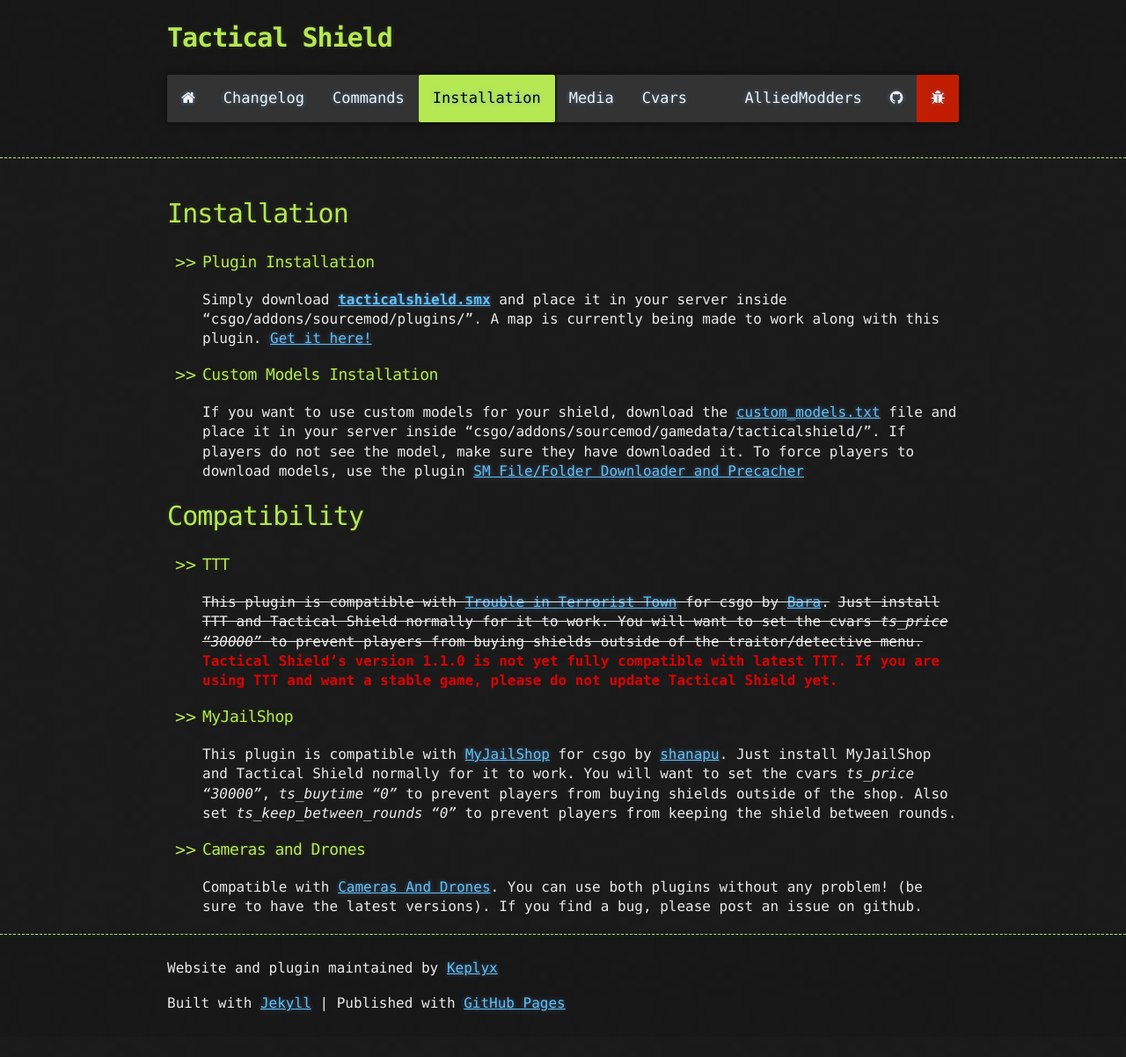
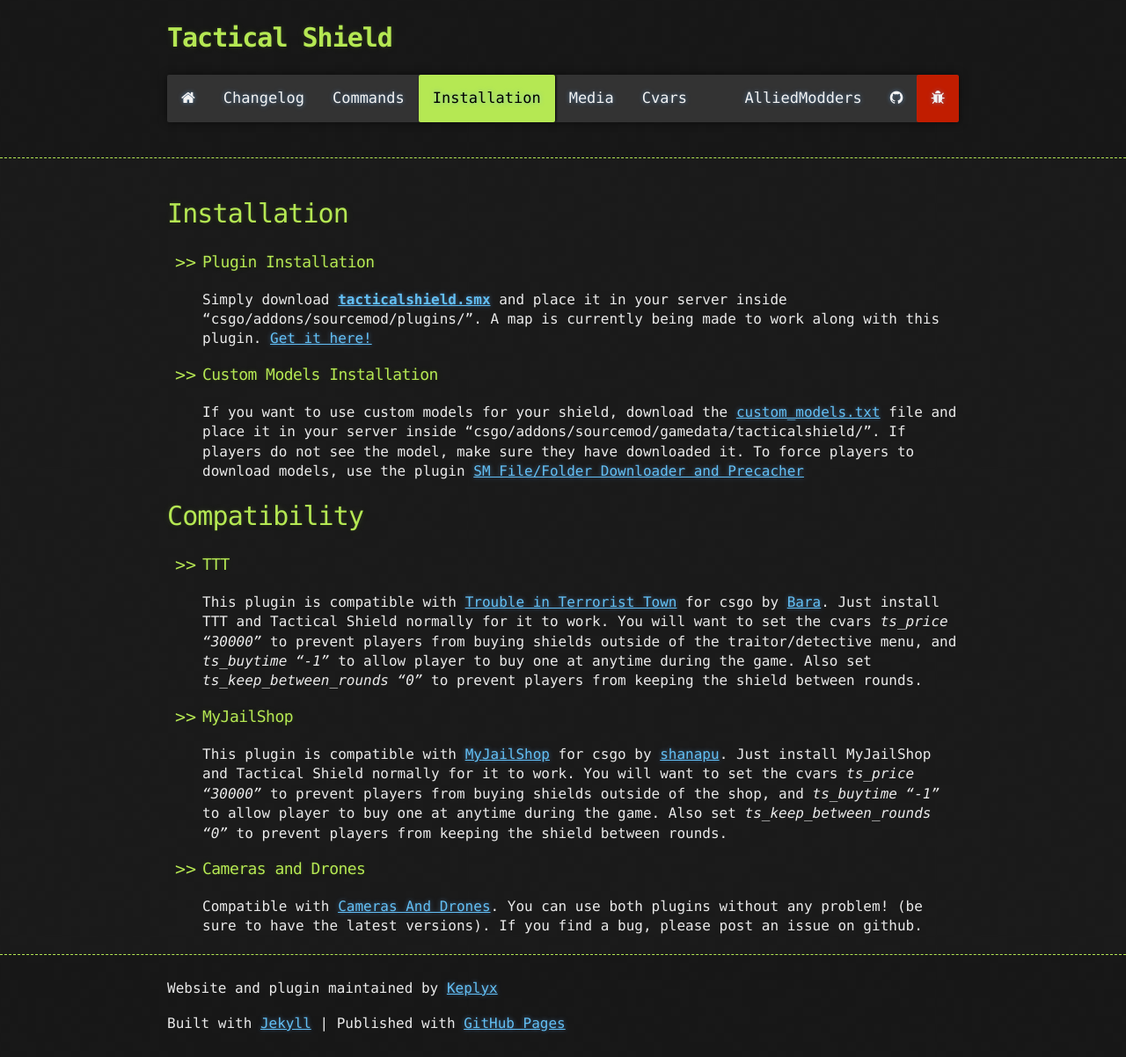
Before and after one commit to Keplyx/TacticalShield, a Jekyll site: the page built from docs/installation.md, in a window 1280 px wide. Shown: the whole page at 88% size. Built offline with Jekyll 4.4.1, drawn with Linux system fonts in a browser that asks for light colours; the repository's description, which GitHub fills in, is left out; before the commit the page ends 1179 px from its top, so only the background shows below that.

Commit message:
Updated website for compatibility info

```diff
--- a/docs/installation.md
+++ b/docs/installation.md
@@ -18,15 +18,14 @@ To force players to download models, use the plugin [SM File/Folder Downloader a
 
 # Compatibility
  * ### TTT
-~~This plugin is compatible with [Trouble in Terrorist Town](https://github.com/Bara/TroubleinTerroristTown) for csgo by [Bara](https://github.com/Bara).~~
-~~Just install TTT and Tactical Shield normally for it to work.
-You will want to set the cvars *ts_price "30000"* to prevent players from buying shields outside of the traitor/detective menu.~~
-<span class='warning-text'>Tactical Shield's version 1.1.0 is not yet fully compatible with latest TTT. If you are using TTT and want a stable game, please do not update Tactical Shield yet.</span>
+This plugin is compatible with [Trouble in Terrorist Town](https://github.com/Bara/TroubleinTerroristTown) for csgo by [Bara](https://github.com/Bara).
+Just install TTT and Tactical Shield normally for it to work.
+You will want to set the cvars *ts_price "30000"* to prevent players from buying shields outside of the traitor/detective menu, and *ts_buytime "-1"* to allow player to buy one at anytime during the game. Also set *ts_keep_between_rounds "0"* to prevent players from keeping the shield between rounds.
 
  * ### MyJailShop
 This plugin is compatible with [MyJailShop](https://github.com/shanapu/MyJailShop) for csgo by [shanapu](https://github.com/shanapu).
 Just install MyJailShop and Tactical Shield normally for it to work.
-You will want to set the cvars *ts_price "30000"*, *ts_buytime "0"* to prevent players from buying shields outside of the shop. Also set *ts_keep_between_rounds "0"* to prevent players from keeping the shield between rounds.
+You will want to set the cvars *ts_price "30000"* to prevent players from buying shields outside of the shop, and *ts_buytime "-1"* to allow player to buy one at anytime during the game. Also set *ts_keep_between_rounds "0"* to prevent players from keeping the shield between rounds.
 
  * ### Cameras and Drones
 Compatible with [Cameras And Drones](https://keplyx.github.io/cameras-and-drones/).
```
Also changed, not shown: 1 other file.
